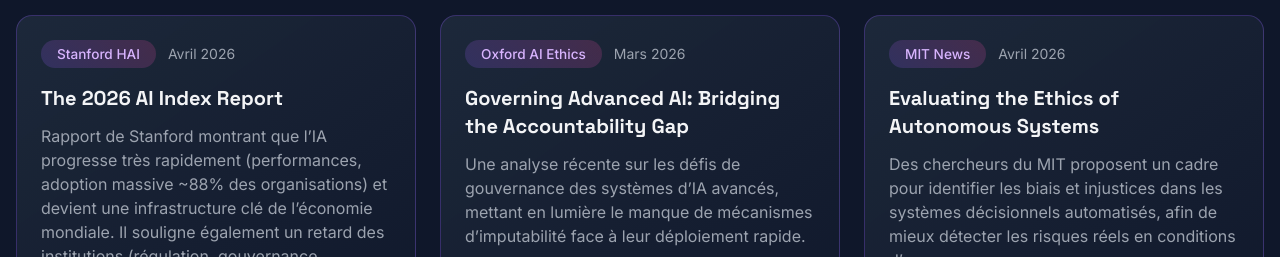
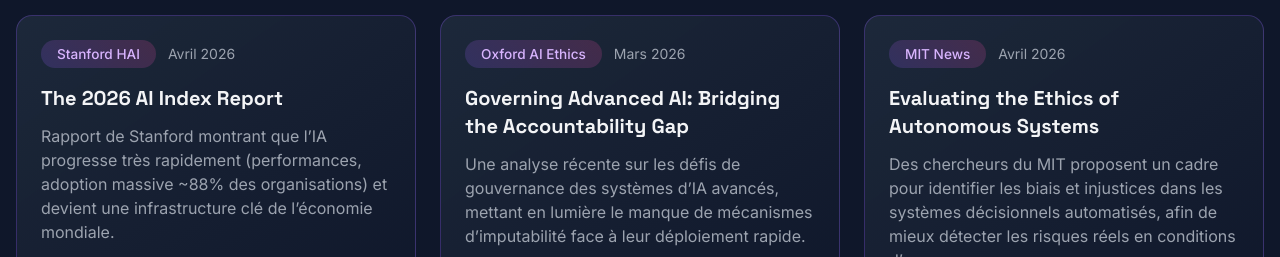
Before and after one commit to NoahNob/port-folio, a website: page veille.html in a window 1280 px wide. Shown: the part 695-952 px from the top of the page. Drawn offline with nearby package versions, Linux system fonts and the light colour scheme; no server answers.

Commit message:
Remove paragraph on institutional challenges in AI progress
Removed a paragraph discussing the gap between technological capabilities and institutional understanding.

```diff
--- a/veille.html
+++ b/veille.html
@@ -153,7 +153,6 @@
               </div>
               <h3 class="text-xl font-bold mb-3">The 2026 AI Index Report</h3>
               <p class="text-gray-400 mb-4">Rapport de Stanford montrant que l’IA progresse très rapidement (performances, adoption massive ~88% des organisations) et devient une infrastructure clé de l’économie mondiale.
-                Il souligne également un retard des institutions (régulation, gouvernance, compréhension) face à cette accélération, créant un écart croissant entre capacités technologiques et capacité à les maîtriser </p>
               <div class="flex flex-wrap gap-2">
                 <span class="px-3 py-1 rounded-full bg-blue-500/20 text-sm">Politique</span>
                 <span class="px-3 py-1 rounded-full bg-green-500/20 text-sm">Investissement</span>
```
